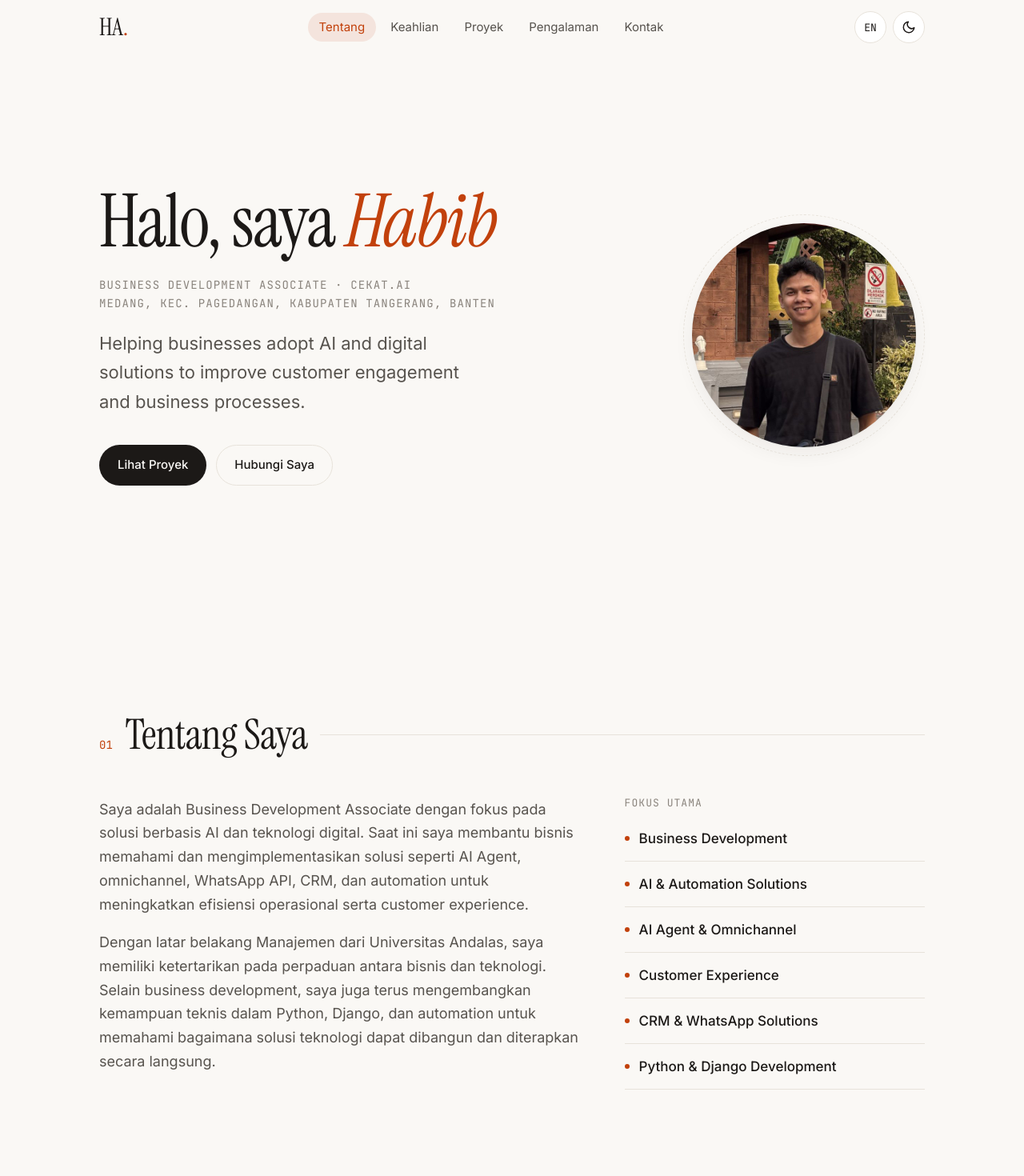
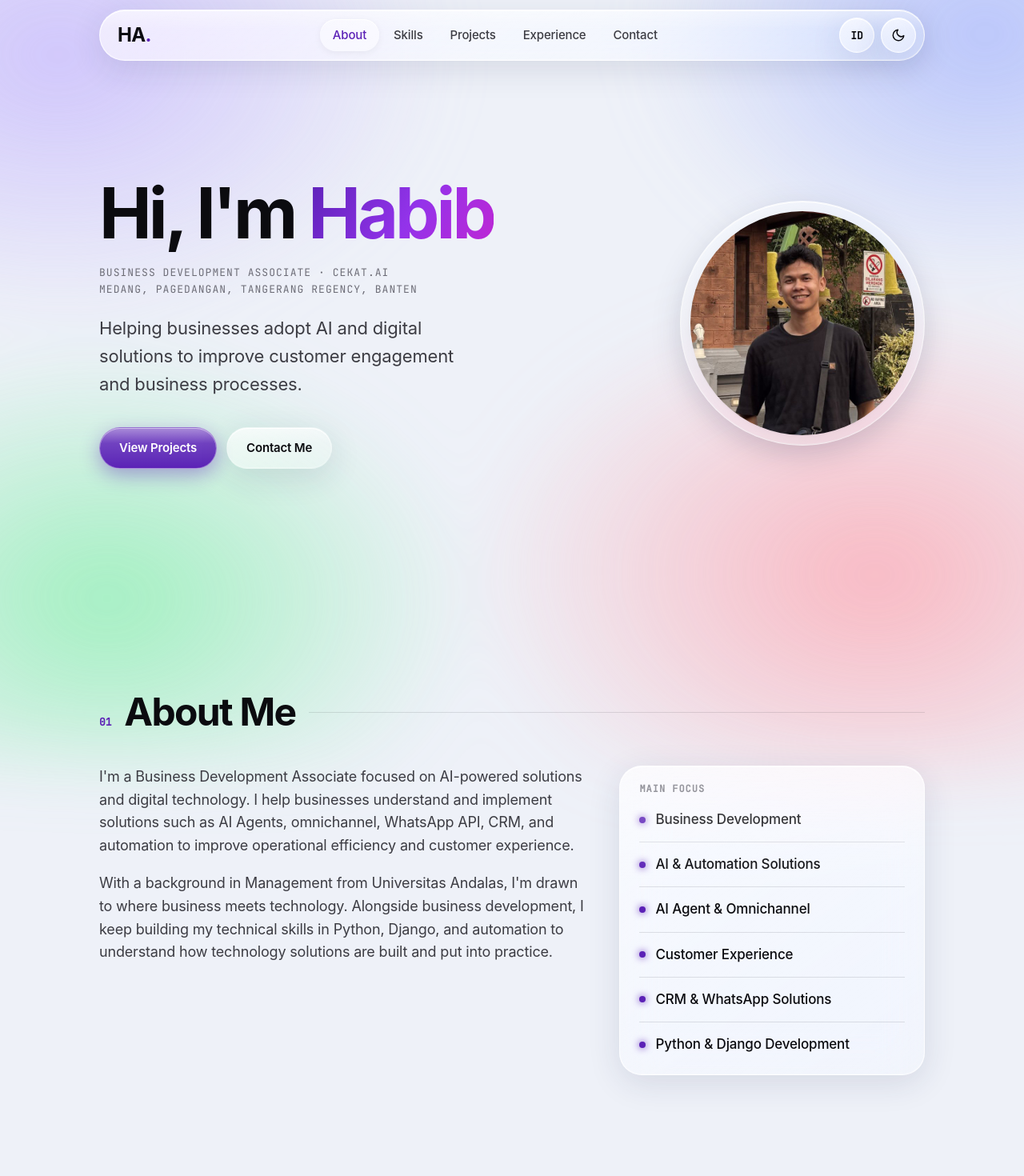
Before and after one commit to kirisaki923/Portfolio, a React (Vite) app: page / in a window 1280 px wide. Shown: the top 1470 px of the page at 80% size. Built offline with nearby package versions, Linux system fonts and the light colour scheme.

Commit message:
update tema

```diff
--- a/index.html
+++ b/index.html
@@ -10,7 +10,7 @@
     <link rel="preconnect" href="https://fonts.googleapis.com" />
     <link rel="preconnect" href="https://fonts.gstatic.com" crossorigin />
     <link
-      href="https://fonts.googleapis.com/css2?family=Instrument+Serif:ital@0;1&family=Inter:wght@400;500;600&family=JetBrains+Mono:wght@400&display=swap"
+      href="https://fonts.googleapis.com/css2?family=Inter:wght@400;500;600;700&family=JetBrains+Mono:wght@400&display=swap"
       rel="stylesheet"
     />
     <script>
--- a/src/App.css
+++ b/src/App.css
@@ -19,7 +19,7 @@
   padding: 8px 14px;
   background: var(--accent);
   color: var(--on-accent);
-  border-radius: 8px;
+  border-radius: 12px;
   text-decoration: none;
   transition: top 0.2s;
 }
@@ -32,33 +32,74 @@
   color: var(--accent);
 }
 
+/* ---------- Material kaca (Liquid Glass) ---------- */
+
+.header-inner,
+.icon-btn,
+.btn-ghost,
+.status,
+.card,
+.focus,
+.timeline-item,
+.avatar-ring,
+.chip {
+  position: relative;
+  background: var(--glass-fill);
+  backdrop-filter: var(--glass-blur);
+  -webkit-backdrop-filter: var(--glass-blur);
+  border: 1px solid var(--glass-edge);
+  box-shadow:
+    inset 0 1px 0 var(--glass-hi),
+    inset 0 -1px 0 var(--glass-lo),
+    var(--glass-shadow);
+}
+
+/* Kilap cahaya di tepi atas */
+.header-inner::before,
+.card::before,
+.focus::before,
+.timeline-item::before,
+.btn::before {
+  content: '';
+  position: absolute;
+  inset: 0;
+  border-radius: inherit;
+  background: linear-gradient(180deg, var(--glass-hi) 0%, transparent 38%);
+  opacity: 0.35;
+  pointer-events: none;
+}
+
 /* ---------- Header ---------- */
 
 .header {
   position: sticky;
-  top: 0;
+  top: 12px;
   z-index: 50;
-  border-bottom: 1px solid transparent;
-  transition: background-color 0.3s, border-color 0.3s;
-}
-
-.header.scrolled {
-  background: color-mix(in srgb, var(--bg) 82%, transparent);
-  backdrop-filter: blur(12px);
-  -webkit-backdrop-filter: blur(12px);
-  border-bottom-color: var(--border);
+  padding-inline: 12px;
 }
 
 .header-inner {
   display: flex;
   align-items: center;
   justify-content: space-between;
-  height: 68px;
+  height: 64px;
+  max-width: 1032px;
+  padding: 0 10px 0 22px;
+  border-radius: 999px;
+  transition: box-shadow 0.3s;
+}
+
+.header.scrolled .header-inner {
+  box-shadow:
+    inset 0 1px 0 var(--glass-hi),
+    inset 0 -1px 0 var(--glass-lo),
+    var(--shadow);
 }
 
 .logo {
-  font-family: var(--serif);
-  font-size: 30px;
+  font-size: 24px;
+  font-weight: 700;
+  letter-spacing: -0.03em;
   color: var(--text-h);
   text-decoration: none;
   line-height: 1;
@@ -70,16 +111,17 @@
 
 .nav {
   display: flex;
-  gap: 4px;
+  gap: 2px;
 }
 
 .nav a {
-  padding: 6px 14px;
+  padding: 8px 16px;
   border-radius: 999px;
   font-size: 15px;
+  font-weight: 500;
   text-decoration: none;
   color: var(--text);
-  transition: color 0.2s, background-color 0.2s;
+  transition: color 0.2s, background-color 0.25s, box-shadow 0.25s;
 }
 
 .nav a:hover {
@@ -88,7 +130,10 @@
 
 .nav a.active {
   color: var(--accent);
-  background: var(--accent-soft);
+  background: var(--bg-soft);
+  box-shadow:
+    inset 0 1px 0 var(--glass-hi),
+    0 2px 10px rgba(0, 0, 0, 0.06);
 }
 
 .header-actions {
@@ -99,24 +144,26 @@
 .icon-btn {
   display: grid;
   place-items: center;
-  width: 40px;
-  height: 40px;
-  border: 1px solid var(--border);
+  width: 44px;
+  height: 44px;
   border-radius: 999px;
-  background: var(--surface);
   color: var(--text-h);
   cursor: pointer;
-  transition: border-color 0.2s, transform 0.2s;
+  transition: transform 0.25s cubic-bezier(0.34, 1.56, 0.64, 1);
 }
 
 .icon-btn:hover {
-  border-color: var(--accent);
+  transform: scale(1.06);
+}
+
+.icon-btn:active {
+  transform: scale(0.94);
 }
 
 .lang-btn {
   font-family: var(--mono);
   font-size: 13px;
-  font-weight: 500;
+  font-weight: 600;
 }
 
 .menu-btn {
@@ -146,20 +193,32 @@
     display: grid;
   }
 
+  .header-inner {
+    height: 60px;
+    padding-left: 20px;
+  }
+
   .nav {
     position: absolute;
-    top: 68px;
+    top: calc(100% + 10px);
     left: 0;
     right: 0;
     flex-direction: column;
     gap: 2px;
-    padding: 12px 16px 20px;
-    background: var(--bg);
-    border-bottom: 1px solid var(--border);
+    padding: 10px;
+    border-radius: 28px;
+    background: var(--glass-fill);
+    backdrop-filter: var(--glass-blur);
+    -webkit-backdrop-filter: var(--glass-blur);
+    border: 1px solid var(--glass-edge);
+    box-shadow:
+      inset 0 1px 0 var(--glass-hi),
+      var(--shadow);
     opacity: 0;
-    transform: translateY(-8px);
+    transform: translateY(-8px) scale(0.97);
+    transform-origin: top center;
     pointer-events: none;
-    transition: opacity 0.2s, transform 0.2s;
+    transition: opacity 0.2s, transform 0.3s cubic-bezier(0.34, 1.56, 0.64, 1);
   }
 
   .nav.open {
@@ -169,54 +228,58 @@
   }
 
   .nav a {
-    padding: 12px 14px;
+    padding: 13px 18px;
     font-size: 17px;
-    border-radius: 10px;
+    border-radius: 18px;
   }
 }
 
 /* ---------- Buttons ---------- */
 
 .btn {
+  position: relative;
   display: inline-flex;
   align-items: center;
   justify-content: center;
   gap: 8px;
-  padding: 12px 22px;
+  padding: 13px 24px;
   border-radius: 999px;
   font-size: 15px;
-  font-weight: 500;
+  font-weight: 600;
   text-decoration: none;
   border: 1px solid transparent;
-  transition: transform 0.2s, background-color 0.2s, border-color 0.2s, box-shadow 0.2s;
+  transition: transform 0.3s cubic-bezier(0.34, 1.56, 0.64, 1), box-shadow 0.25s;
 }
 
 .btn:hover {
-  transform: translateY(-2px);
+  transform: translateY(-2px) scale(1.02);
+}
+
+.btn:active {
+  transform: scale(0.97);
 }
 
 .btn-primary {
-  background: var(--text-h);
-  color: var(--bg);
+  background: linear-gradient(180deg, color-mix(in srgb, var(--accent) 78%, white), var(--accent));
+  color: var(--on-accent);
+  border-color: rgba(255, 255, 255, 0.35);
+  box-shadow:
+    inset 0 1px 0 rgba(255, 255, 255, 0.45),
+    0 8px 24px color-mix(in srgb, var(--accent) 40%, transparent);
 }
 
 .btn-primary:hover {
-  background: var(--accent);
-  color: var(--on-accent);
-  box-shadow: 0 8px 20px var(--accent-soft);
+  box-shadow:
+    inset 0 1px 0 rgba(255, 255, 255, 0.45),
+    0 12px 32px color-mix(in srgb, var(--accent) 50%, transparent);
 }
 
 .btn-ghost {
-  border-color: var(--border);
   color: var(--text-h);
 }
 
-.btn-ghost:hover {
-  border-color: var(--text-h);
-}
-
 .btn-lg {
-  padding: 16px 28px;
+  padding: 16px 30px;
   font-size: 17px;
   max-width: 100%;
   overflow-wrap: anywhere;
@@ -229,7 +292,7 @@
   grid-template-columns: 1fr auto;
   align-items: center;
   gap: 48px;
-  min-height: calc(100svh - 68px);
+  min-height: calc(100svh - 88px);
   padding-block: 48px 80px;
 }
 
@@ -237,48 +300,50 @@
   display: inline-flex;
   align-items: center;
   gap: 8px;
-  padding: 6px 14px;
+  padding: 7px 16px;
   margin-bottom: 28px;
-  border: 1px solid var(--border);
   border-radius: 999px;
   font-size: 14px;
-  background: var(--surface);
+  font-weight: 500;
+  color: var(--text-h);
 }
 
 .status-dot {
   width: 8px;
   height: 8px;
   border-radius: 50%;
-  background: #22c55e;
-  box-shadow: 0 0 0 0 rgba(34, 197, 94, 0.5);
+  background: #34c759;
+  box-shadow: 0 0 0 0 rgba(52, 199, 89, 0.5);
   animation: pulse 2s infinite;
 }
 
 @keyframes pulse {
   70% {
-    box-shadow: 0 0 0 8px rgba(34, 197, 94, 0);
+    box-shadow: 0 0 0 8px rgba(52, 199, 89, 0);
   }
   100% {
-    box-shadow: 0 0 0 0 rgba(34, 197, 94, 0);
+    box-shadow: 0 0 0 0 rgba(52, 199, 89, 0);
   }
 }
 
 .hero h1 {
-  font-family: var(--serif);
-  font-weight: 400;
-  font-size: clamp(48px, 8vw, 92px);
-  letter-spacing: -0.02em;
+  font-weight: 700;
+  font-size: clamp(48px, 8vw, 88px);
+  letter-spacing: -0.045em;
   line-height: 1.02;
 }
 
 .hero h1 .accent {
-  font-style: italic;
+  background: linear-gradient(120deg, var(--accent), #9333ea 55%, #c026d3);
+  -webkit-background-clip: text;
+  background-clip: text;
+  color: transparent;
 }
 
 .hero-role {
   margin-top: 20px;
   font-family: var(--mono);
-  font-size: 14px;
+  font-size: 13px;
   color: var(--muted);
   text-transform: uppercase;
   letter-spacing: 0.08em;
@@ -323,9 +388,8 @@
 }
 
 .avatar-ring {
-  padding: 10px;
+  padding: 12px;
   border-radius: 50%;
-  border: 1px dashed var(--border);
   animation: rise 0.8s 0.2s both;
 }
 
@@ -343,7 +407,7 @@
   .hero {
     grid-template-columns: 1fr;
     min-height: auto;
-    padding-block: 32px 64px;
+    padding-block: 40px 64px;
     gap: 40px;
   }
 
@@ -354,6 +418,11 @@
   .avatar {
     width: 140px;
     height: 140px;
+  }
+
+  .avatar-ring {
+    padding: 8px;
+    width: fit-content;
   }
 }
 
@@ -367,41 +436,40 @@
   display: flex;
   align-items: baseline;
   gap: 16px;
-  margin-bottom: 48px;
+  margin-bottom: 40px;
 }
 
 .section-title::after {
   content: '';
   flex: 1;
   height: 1px;
-  background: var(--border);
+  background: var(--divider);
   align-self: center;
 }
 
 .section-index {
   font-family: var(--mono);
-  font-size: 14px;
+  font-size: 13px;
+  font-weight: 600;
   color: var(--accent);
 }
 
 .section h2 {
-  font-family: var(--serif);
-  font-weight: 400;
-  font-size: clamp(36px, 5vw, 52px);
-  letter-spacing: -0.01em;
+  font-weight: 700;
+  font-size: clamp(34px, 5vw, 48px);
+  letter-spacing: -0.035em;
 }
 
 .card {
-  background: var(--surface);
-  border: 1px solid var(--border);
-  border-radius: 20px;
+  border-radius: 28px;
   padding: 28px;
-  transition: border-color 0.25s, transform 0.25s, box-shadow 0.25s;
+  transition: transform 0.4s cubic-bezier(0.34, 1.56, 0.64, 1), box-shadow 0.3s;
 }
 
 .card h3 {
   font-size: 19px;
   font-weight: 600;
+  letter-spacing: -0.02em;
 }
 
 @media (max-width: 600px) {
@@ -410,11 +478,12 @@
   }
 
   .section-title {
-    margin-bottom: 32px;
+    margin-bottom: 28px;
   }
 
   .card {
     padding: 22px;
+    border-radius: 24px;
   }
 }
 
@@ -434,7 +503,7 @@
 .about-grid {
   display: grid;
   grid-template-columns: 1.6fr 1fr;
-  gap: 56px;
+  gap: 40px;
   align-items: start;
 }
 
@@ -444,14 +513,19 @@
   font-size: 18px;
 }
 
+.focus {
+  padding: 22px 24px 10px;
+  border-radius: 28px;
+}
+
 .focus h3 {
   font-family: var(--mono);
-  font-size: 13px;
-  font-weight: 400;
+  font-size: 12px;
+  font-weight: 600;
   color: var(--muted);
   text-transform: uppercase;
   letter-spacing: 0.08em;
-  margin-bottom: 8px;
+  margin-bottom: 4px;
 }
 
 .focus li {
@@ -459,24 +533,28 @@
   align-items: center;
   gap: 12px;
   padding: 14px 0;
-  border-bottom: 1px solid var(--border);
   color: var(--text-h);
   font-weight: 500;
+}
+
+.focus li + li {
+  border-top: 1px solid var(--divider);
 }
 
 .focus li::before {
   content: '';
   flex: none;
-  width: 6px;
-  height: 6px;
+  width: 8px;
+  height: 8px;
   border-radius: 50%;
   background: var(--accent);
+  box-shadow: 0 0 10px var(--accent);
 }
 
 @media (max-width: 800px) {
   .about-grid {
     grid-template-columns: 1fr;
-    gap: 32px;
+    gap: 28px;
   }
 }
 
@@ -501,9 +579,10 @@
 .chip {
   padding: 6px 14px;
   border-radius: 999px;
-  background: var(--bg-soft);
   font-size: 14px;
+  font-weight: 500;
   color: var(--text-h);
+  box-shadow: inset 0 1px 0 var(--glass-hi);
 }
 
 /* ---------- Projects ---------- */
@@ -521,9 +600,11 @@
 }
 
 .project:hover {
-  border-color: var(--accent);
-  transform: translateY(-4px);
-  box-shadow: var(--shadow);
+  transform: translateY(-6px);
+  box-shadow:
+    inset 0 1px 0 var(--glass-hi),
+    inset 0 -1px 0 var(--glass-lo),
+    var(--shadow);
 }
 
 .project-number {
@@ -544,7 +625,7 @@
   flex: none;
   margin-top: -8px;
   font-size: 14px;
-  font-weight: 500;
+  font-weight: 600;
   color: var(--accent);
 }
 
@@ -587,17 +668,19 @@
 .tags li {
   font-family: var(--mono);
   font-size: 12px;
-  padding: 4px 10px;
-  border-radius: 6px;
+  font-weight: 500;
+  padding: 4px 11px;
+  border-radius: 999px;
   color: var(--accent);
   background: var(--accent-soft);
+  border: 1px solid color-mix(in srgb, var(--accent) 20%, transparent);
 }
 
 .project-links {
   display: flex;
   gap: 20px;
   padding-top: 14px;
-  border-top: 1px solid var(--border);
+  border-top: 1px solid var(--divider);
 }
 
 .project-links a,
@@ -606,7 +689,7 @@
   align-items: center;
   gap: 4px;
   font-size: 15px;
-  font-weight: 500;
+  font-weight: 600;
   color: var(--text-h);
   text-decoration: none;
   transition: color 0.2s;
@@ -627,41 +710,41 @@
 
 .timeline {
   display: grid;
+  gap: 12px;
 }
 
 .timeline-item {
   display: grid;
-  grid-template-columns: 200px 1fr;
+  grid-template-columns: 180px 1fr;
   gap: 32px;
-  padding: 28px 0;
-  border-bottom: 1px solid var(--border);
-}
-
-.timeline-item:first-child {
-  padding-top: 0;
+  padding: 26px 28px;
+  border-radius: 28px;
 }
 
 .timeline-period {
   font-family: var(--mono);
-  font-size: 14px;
+  font-size: 13px;
   color: var(--muted);
-  padding-top: 3px;
+  padding-top: 4px;
 }
 
 .timeline-item h3 {
   font-size: 20px;
+  letter-spacing: -0.02em;
 }
 
 .timeline-company {
   margin: 4px 0 10px;
   color: var(--accent);
-  font-weight: 500;
+  font-weight: 600;
 }
 
 @media (max-width: 700px) {
   .timeline-item {
     grid-template-columns: 1fr;
     gap: 8px;
+    padding: 22px;
+    border-radius: 24px;
   }
 }
 
@@ -674,9 +757,10 @@
   gap: 20px;
   text-align: center;
   padding: 72px 32px;
+  border-radius: 36px;
   background:
     radial-gradient(ellipse at top, var(--accent-soft), transparent 70%),
-    var(--surface);
+    var(--glass-fill);
 }
 
 .contact p {
@@ -698,6 +782,7 @@
 @media (max-width: 600px) {
   .contact {
     padding: 48px 20px;
+    border-radius: 28px;
   }
 }
 
--- a/src/App.tsx
+++ b/src/App.tsx
@@ -5,7 +5,7 @@ import { PROFILE_EN } from './profile.en'
 import './App.css'
 
 // Daftar bahasa yang tersedia. Bahasa pertama menjadi default.
-const LANGUAGES = { id: PROFILE, en: PROFILE_EN } as const
+const LANGUAGES = { en: PROFILE_EN, id: PROFILE } as const
 type Lang = keyof typeof LANGUAGES
 
 const ProfileContext = createContext<ProfileConfig>(PROFILE)
@@ -36,7 +36,7 @@ function writeStorage(key: string, value: string) {
 function useLanguage() {
   const [lang, setLang] = useState<Lang>(() => {
     const saved = readStorage('lang')
-    return saved && Object.hasOwn(LANGUAGES, saved) ? (saved as Lang) : 'id'
+    return saved && Object.hasOwn(LANGUAGES, saved) ? (saved as Lang) : 'en'
   })
   const profile = LANGUAGES[lang]
 
@@ -47,7 +47,7 @@ function useLanguage() {
     document.querySelector('meta[name="description"]')?.setAttribute('content', profile.seo.description)
   }, [lang, profile])
 
-  const toggle = () => setLang((l) => (l === 'id' ? 'en' : 'id'))
+  const toggle = () => setLang((l) => (l === 'en' ? 'id' : 'en'))
   return { lang, profile, toggle }
 }
 
--- a/src/index.css
+++ b/src/index.css
@@ -1,35 +1,61 @@
 :root {
-  --bg: #faf8f5;
-  --bg-soft: #f2eee8;
-  --surface: #ffffff;
-  --text: #57534e;
-  --text-h: #1c1917;
-  --muted: #8a847d;
-  --border: #e7e2da;
-  --accent: #c2410c;
-  --accent-soft: rgba(194, 65, 12, 0.1);
+  --bg: #eef1f8;
+  --bg-soft: rgba(255, 255, 255, 0.45);
+  --surface: rgba(255, 255, 255, 0.5);
+  --text: #3c3c43;
+  --text-h: #0b0b0f;
+  --muted: #6e6e78;
+  --border: rgba(255, 255, 255, 0.7);
+  --divider: rgba(60, 60, 67, 0.14);
+  --accent: #5b21b6;
+  --accent-soft: rgba(91, 33, 182, 0.12);
   --on-accent: #ffffff;
-  --shadow: 0 1px 2px rgba(28, 25, 23, 0.04), 0 8px 24px rgba(28, 25, 23, 0.06);
+  --shadow: 0 1px 2px rgba(15, 23, 42, 0.04), 0 12px 40px rgba(15, 23, 42, 0.1);
 
-  --serif: 'Instrument Serif', Georgia, serif;
-  --sans: 'Inter', system-ui, 'Segoe UI', Roboto, sans-serif;
-  --mono: 'JetBrains Mono', ui-monospace, Consolas, monospace;
+  /* Material kaca */
+  --glass-fill: linear-gradient(145deg, rgba(255, 255, 255, 0.62), rgba(255, 255, 255, 0.28));
+  --glass-edge: rgba(255, 255, 255, 0.75);
+  --glass-hi: rgba(255, 255, 255, 0.95);
+  --glass-lo: rgba(255, 255, 255, 0.25);
+  --glass-shadow: 0 10px 40px rgba(30, 41, 80, 0.12);
+  --glass-blur: blur(28px) saturate(190%);
+
+  /* Gradasi latar di balik kaca */
+  --blob-1: #c4b5fd;
+  --blob-2: #a5b4fc;
+  --blob-3: #fda4af;
+  --blob-4: #86efac;
+
+  --sans: -apple-system, BlinkMacSystemFont, 'SF Pro Display', 'Inter', system-ui, 'Segoe UI', Roboto, sans-serif;
+  --mono: 'SF Mono', 'JetBrains Mono', ui-monospace, Consolas, monospace;
 
   color-scheme: light;
 }
 
 :root[data-theme='dark'] {
-  --bg: #121110;
-  --bg-soft: #1b1a18;
-  --surface: #1e1c1a;
-  --text: #a8a29e;
-  --text-h: #f5f5f4;
-  --muted: #78716c;
-  --border: #2c2926;
-  --accent: #fb923c;
-  --accent-soft: rgba(251, 146, 60, 0.12);
-  --on-accent: #1c1917;
-  --shadow: 0 1px 2px rgba(0, 0, 0, 0.3), 0 8px 24px rgba(0, 0, 0, 0.35);
+  --bg: #05060a;
+  --bg-soft: rgba(255, 255, 255, 0.08);
+  --surface: rgba(255, 255, 255, 0.06);
+  --text: #c7c7cc;
+  --text-h: #ffffff;
+  --muted: #8e8e93;
+  --border: rgba(255, 255, 255, 0.14);
+  --divider: rgba(255, 255, 255, 0.1);
+  --accent: #8b5cf6;
+  --accent-soft: rgba(139, 92, 246, 0.2);
+  --on-accent: #ffffff;
+  --shadow: 0 1px 2px rgba(0, 0, 0, 0.4), 0 16px 48px rgba(0, 0, 0, 0.5);
+
+  --glass-fill: linear-gradient(145deg, rgba(255, 255, 255, 0.14), rgba(255, 255, 255, 0.04));
+  --glass-edge: rgba(255, 255, 255, 0.16);
+  --glass-hi: rgba(255, 255, 255, 0.3);
+  --glass-lo: rgba(255, 255, 255, 0.05);
+  --glass-shadow: 0 16px 48px rgba(0, 0, 0, 0.45);
+
+  --blob-1: #4c1d95;
+  --blob-2: #3730a3;
+  --blob-3: #be185d;
+  --blob-4: #0f766e;
 
   color-scheme: dark;
 }
@@ -42,17 +68,41 @@
 
 html {
   scroll-behavior: smooth;
-  scroll-padding-top: 80px;
+  scroll-padding-top: 100px;
 }
 
 body {
   margin: 0;
   background: var(--bg);
   color: var(--text);
-  font: 17px/1.65 var(--sans);
+  font: 17px/1.6 var(--sans);
+  letter-spacing: -0.01em;
   -webkit-font-smoothing: antialiased;
   -moz-osx-font-smoothing: grayscale;
-  transition: background-color 0.3s, color 0.3s;
+  transition: background-color 0.4s, color 0.4s;
+}
+
+/* Latar gradasi yang bergerak pelan, supaya efek kaca punya sesuatu untuk dibiaskan */
+body::before {
+  content: '';
+  position: fixed;
+  inset: -20%;
+  z-index: -1;
+  background:
+    radial-gradient(38% 42% at 18% 22%, var(--blob-1), transparent 70%),
+    radial-gradient(34% 40% at 82% 18%, var(--blob-2), transparent 70%),
+    radial-gradient(40% 44% at 75% 78%, var(--blob-3), transparent 70%),
+    radial-gradient(36% 40% at 22% 82%, var(--blob-4), transparent 70%);
+  filter: blur(40px);
+  opacity: 0.75;
+  animation: drift 28s ease-in-out infinite alternate;
+  pointer-events: none;
+}
+
+@keyframes drift {
+  to {
+    transform: translate3d(3%, -4%, 0) rotate(8deg) scale(1.08);
+  }
 }
 
 h1,
@@ -60,7 +110,7 @@ h2,
 h3 {
   color: var(--text-h);
   margin: 0;
-  line-height: 1.15;
+  line-height: 1.1;
 }
 
 p {
@@ -86,7 +136,7 @@ ol {
 :focus-visible {
   outline: 2px solid var(--accent);
   outline-offset: 3px;
-  border-radius: 4px;
+  border-radius: 6px;
 }
 
 @media (prefers-reduced-motion: reduce) {
--- a/src/profile.en.ts
+++ b/src/profile.en.ts
@@ -8,7 +8,7 @@
 //  jadi cukup diubah di satu tempat saja.
 // ============================================================
 
-import { PROFILE as ID, type ProfileConfig } from './profile'
+import { PROFILE as ID, type ProfileConfig } from './profile.ts'
 
 const [cekat, waCs, telegram, portfolio] = ID.projects.items
 const [expCekat, expMart, expDropship, expUni] = ID.experience
--- a/vite.config.ts
+++ b/vite.config.ts
@@ -1,11 +1,11 @@
 import react from '@vitejs/plugin-react'
 import { defineConfig, type Plugin } from 'vite'
-import { PROFILE } from './src/profile.ts'
+import { PROFILE_EN as PROFILE } from './src/profile.en.ts'
 
 const escapeHtml = (s: string) =>
   s.replace(/&/g, '&amp;').replace(/"/g, '&quot;').replace(/</g, '&lt;').replace(/>/g, '&gt;')
 
-// Mengisi %SEO_TITLE%, %SEO_DESCRIPTION%, %SEO_LANG% di index.html dari PROFILE.seo.
+// Mengisi %SEO_TITLE%, %SEO_DESCRIPTION%, %SEO_LANG% di index.html dari PROFILE_EN.seo (bahasa default).
 function profileSeo(): Plugin {
   return {
     name: 'profile-seo',
```
